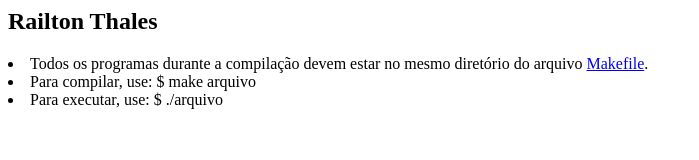
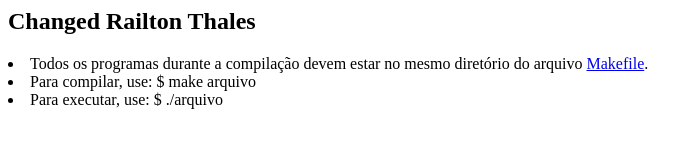
Before and after one commit to railtont/railtont.github.io, a plain HTML site: page index.html in a window 1280 px wide. Shown: the top 160 px of the page, without its empty margins (0-699 px from the left). Drawn offline with Linux system fonts and the light colour scheme.

Commit message:
Add files via upload

```diff
--- a/index.html
+++ b/index.html
@@ -1,4 +1,4 @@
-<h2>Railton Thales</h2><p>
+<h2>Changed Railton Thales</h2><p>
 
 
 <li>
```
